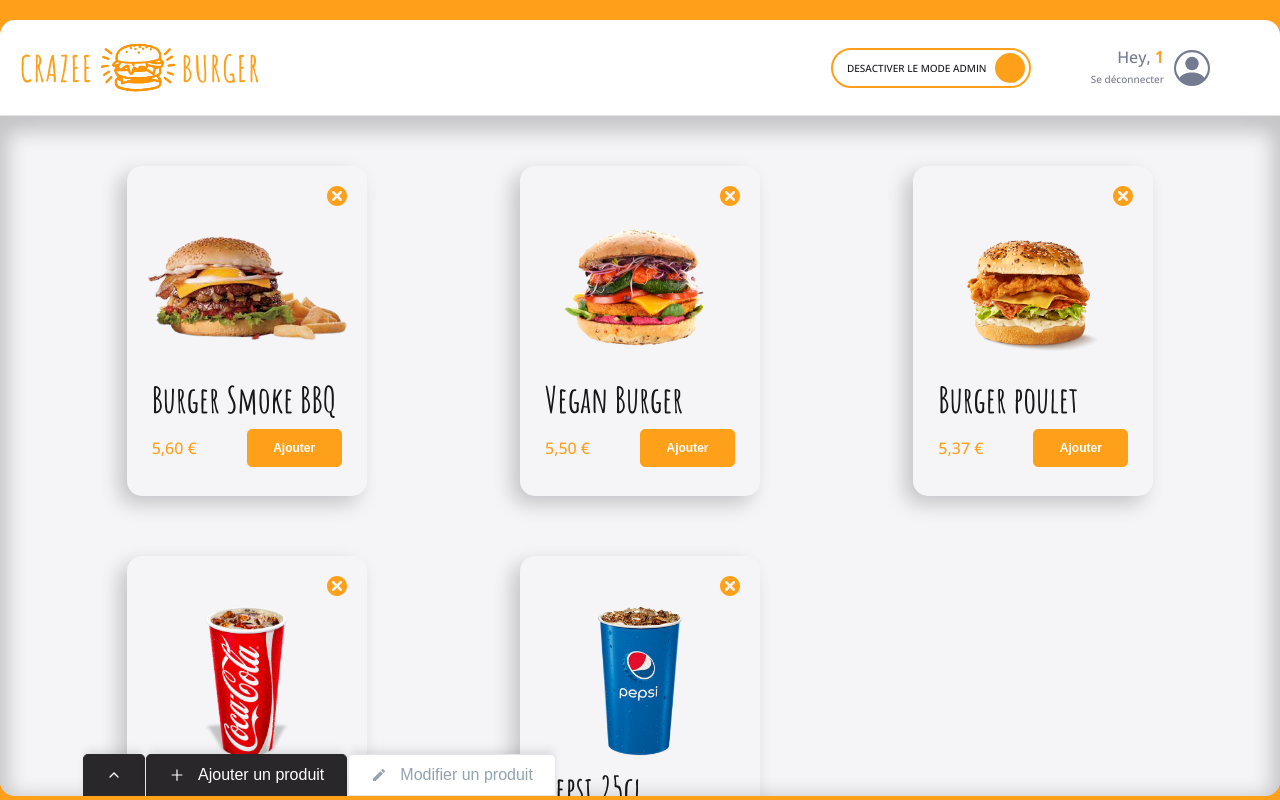
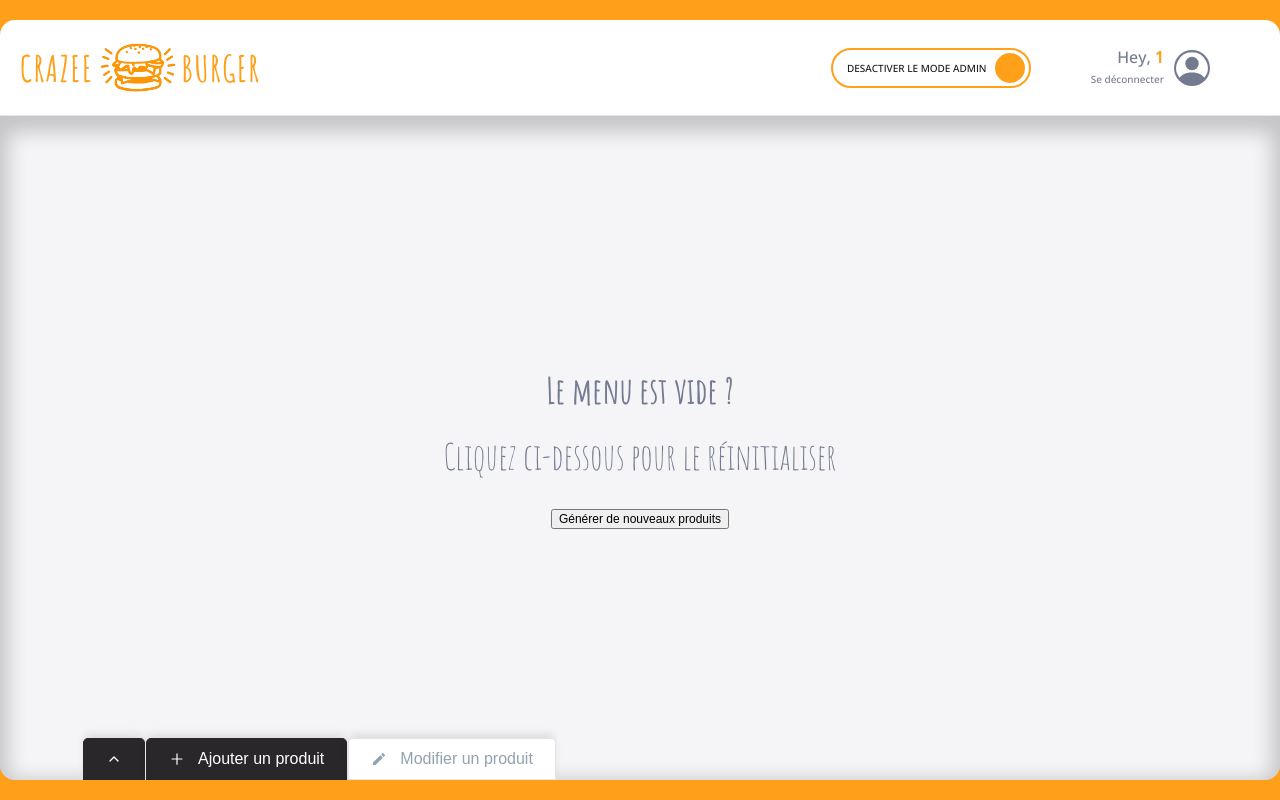
Before and after one commit to YohannMaiVan/React-crazee-burger, a React (Vite) app: page /order/1 in a window 1280 px wide. Built offline with nearby package versions, Linux system fonts and the light colour scheme.

Commit message:
♻️ F08: MENU > Add EmptyMenuAdmin and EmptyMenuclient

```diff
--- /dev/null
+++ b/src/components/pages/order/Main/Menu/EmptyMenuAdmin.jsx
@@ -0,0 +1,49 @@
+import styled from "styled-components"
+import { theme } from "../../../../../theme"
+
+export default function EmptyMenuAdmin({ onReset }) {
+  return (
+    <EmptyMenuStyled>
+      <span className="title">Le menu est vide ?</span>
+      <span className="description">
+        Cliquez ci-dessous pour le réinitialiser
+      </span>
+      <button label={"Générer de nouveaux produits"} onClick={onReset}>
+        Générer de nouveaux produits
+      </button>
+    </EmptyMenuStyled>
+  )
+}
+
+const EmptyMenuStyled = styled.div`
+  background-color: ${theme.colors.background_white};
+  box-shadow: ${theme.shadows.strong};
+  border-bottom-right-radius: ${theme.borderRadius.extraRound};
+  display: flex;
+  flex-direction: column;
+  justify-content: center;
+  align-items: center; // permet de diminuer la largeur du bouton resetMenu
+
+  .title,
+  .description {
+    text-align: center;
+    font-family: "Amatic SC", cursive;
+    color: ${theme.colors.greyBlue};
+  }
+
+  .title {
+    font-size: ${theme.fonts.size.P4};
+    font-weight: ${theme.fonts.weights.semiBold};
+  }
+
+  .description {
+    font-size: ${theme.fonts.size.P4};
+    margin-top: 20px;
+  }
+
+  button {
+    margin-top: 30px;
+    font-size: ${theme.fonts.size.XS};
+    width: auto;
+  }
+`
--- /dev/null
+++ b/src/components/pages/order/Main/Menu/EmptyMenuClient.jsx
@@ -0,0 +1,41 @@
+import styled from "styled-components"
+import { theme } from "../../../../../theme"
+
+export default function EmptyMenuClient() {
+  return (
+    <EmptyMenuStyled>
+      <span className="title">Victime de notre succès ! :D</span>
+      <span className="description">
+        De nouvelles recettes sont en cours de préparation.
+      </span>
+      <span className="description">À très vite !</span>
+    </EmptyMenuStyled>
+  )
+}
+
+const EmptyMenuStyled = styled.div`
+  background-color: ${theme.colors.background_white};
+  box-shadow: ${theme.shadows.strong};
+  border-bottom-right-radius: ${theme.borderRadius.extraRound};
+  display: flex;
+  flex-direction: column;
+  justify-content: center;
+  align-items: center; // permet de diminuer la largeur du bouton resetMenu
+
+  .title,
+  .description {
+    text-align: center;
+    font-family: "Amatic SC", cursive;
+    color: ${theme.colors.greyBlue};
+  }
+
+  .title {
+    font-size: ${theme.fonts.size.P4};
+    font-weight: ${theme.fonts.weights.semiBold};
+  }
+
+  .description {
+    font-size: ${theme.fonts.size.P4};
+    margin-top: 20px;
+  }
+`
--- a/src/components/pages/order/Main/Menu.jsx
+++ b/src/components/pages/order/Main/Menu/Menu.jsx
@@ -1,9 +1,11 @@
 import { useContext } from "react"
 import styled from "styled-components"
-import { theme } from "../../../../theme"
-import Card from "../../../reusable-ui/Card"
-import { formatPrice } from "../../../../utils/maths"
-import OrderContext from "../../../../context/OrderContext"
+import { theme } from "../../../../../theme"
+import Card from "../../../../reusable-ui/Card"
+import { formatPrice } from "../../../../../utils/maths"
+import OrderContext from "../../../../../context/OrderContext"
+import EmptyMenuAdmin from "./EmptyMenuAdmin"
+import EmptyMenuClient from "./EmptyMenuClient"
 
 const IMAGE_BY_DEFAULT = "/images/coming-soon.png"
 
@@ -16,14 +18,10 @@
 
   //affichage
 
-  if (menu.length === 0)
-    return (
-      <div>
-        <span>Plus de produits</span>
-        <button onClick={resetMenu}>Générer un nouveau menu</button>
-      </div>
-    )
-
+  if (menu.length === 0) {
+    if (!isModeAdmin) return <EmptyMenuClient />
+    return <EmptyMenuAdmin onReset={resetMenu} />
+  }
   return (
     <MenuStyled>
       {menu.map(({ title, imageSource, price, id }) => (
--- a/src/components/pages/order/OrderPage.jsx
+++ b/src/components/pages/order/OrderPage.jsx
@@ -8,7 +8,7 @@
 
 export default function OrderPage() {
   //state
-  const [menu, setMenu] = useState(fakeMenu.MEDIUM)
+  const [menu, setMenu] = useState(fakeMenu.EMPTY)
   const [isModeAdmin, setIsModeAdmin] = useState(true) //to develop F08
 
   const [isCollapsed, setIsCollapsed] = useState(true) // to develop F08
```
Also changed, not shown: src/components/pages/order/Main/Main.jsx (+9 -9 lines).
